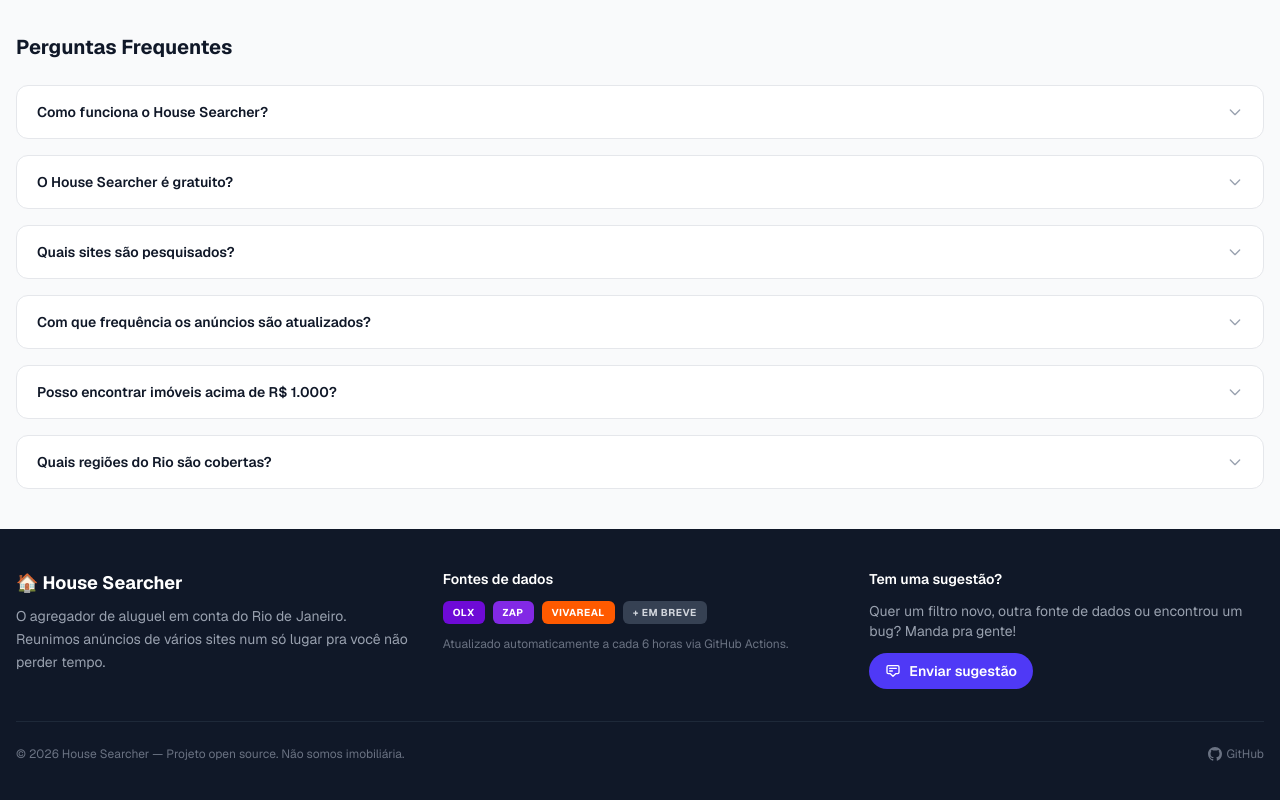
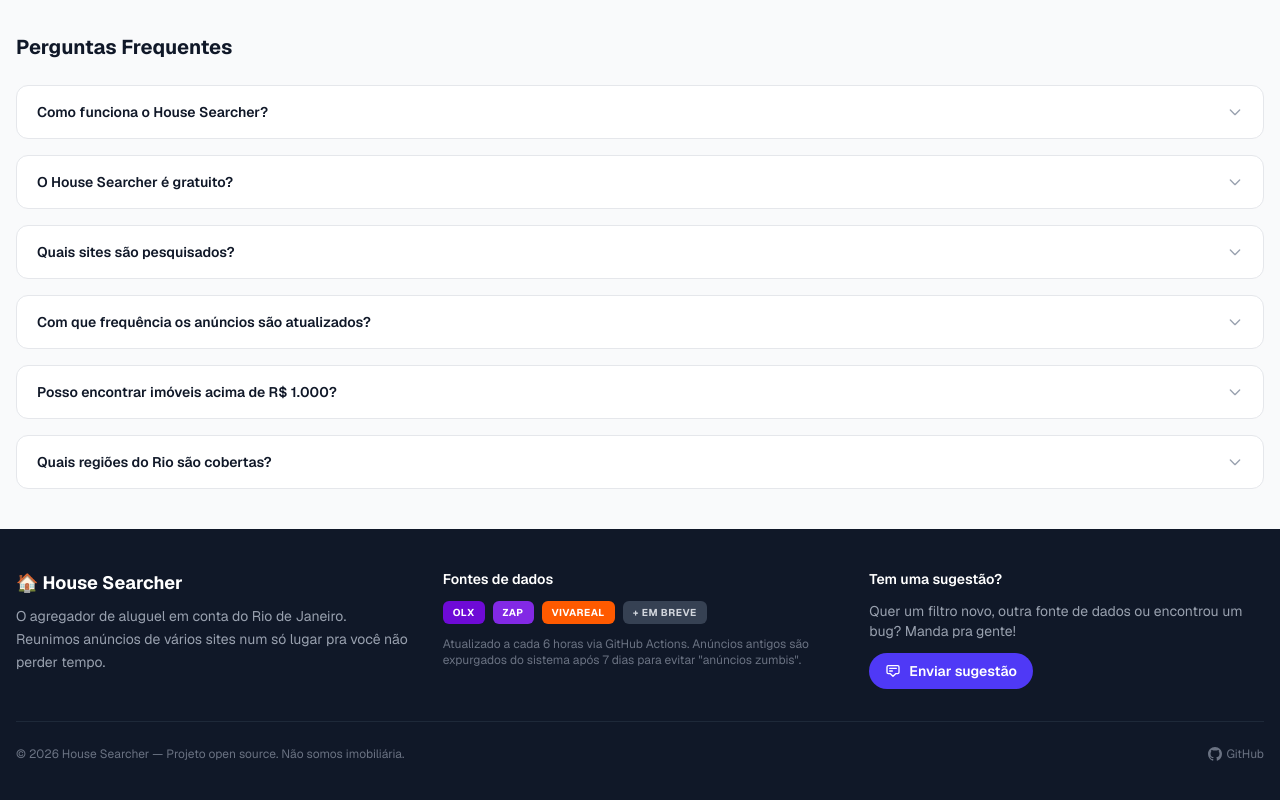
Before and after one commit to rotciWictor/house-seacher, a Next.js app: page / in a window 1280 px wide. Shown: the part 1408-2208 px from the top of the page. Built offline with nearby package versions, Linux system fonts and the light colour scheme; no server answers; the database is empty.

Commit message:
feat: add 7-day auto-purge notice to footer

```diff
--- a/src/app/page.tsx
+++ b/src/app/page.tsx
@@ -672,7 +672,7 @@ export default function Home() {
                                 <span className="bg-gray-700 text-gray-300 text-[10px] font-bold px-2.5 py-1 rounded-md uppercase tracking-wider">+ em breve</span>
                             </div>
                             <p className="text-xs text-gray-500 mt-3">
-                                Atualizado automaticamente a cada 6 horas via GitHub Actions.
+                                Atualizado a cada 6 horas via GitHub Actions. Anúncios antigos são expurgados do sistema após 7 dias para evitar "anúncios zumbis".
                             </p>
                         </div>
 
```
